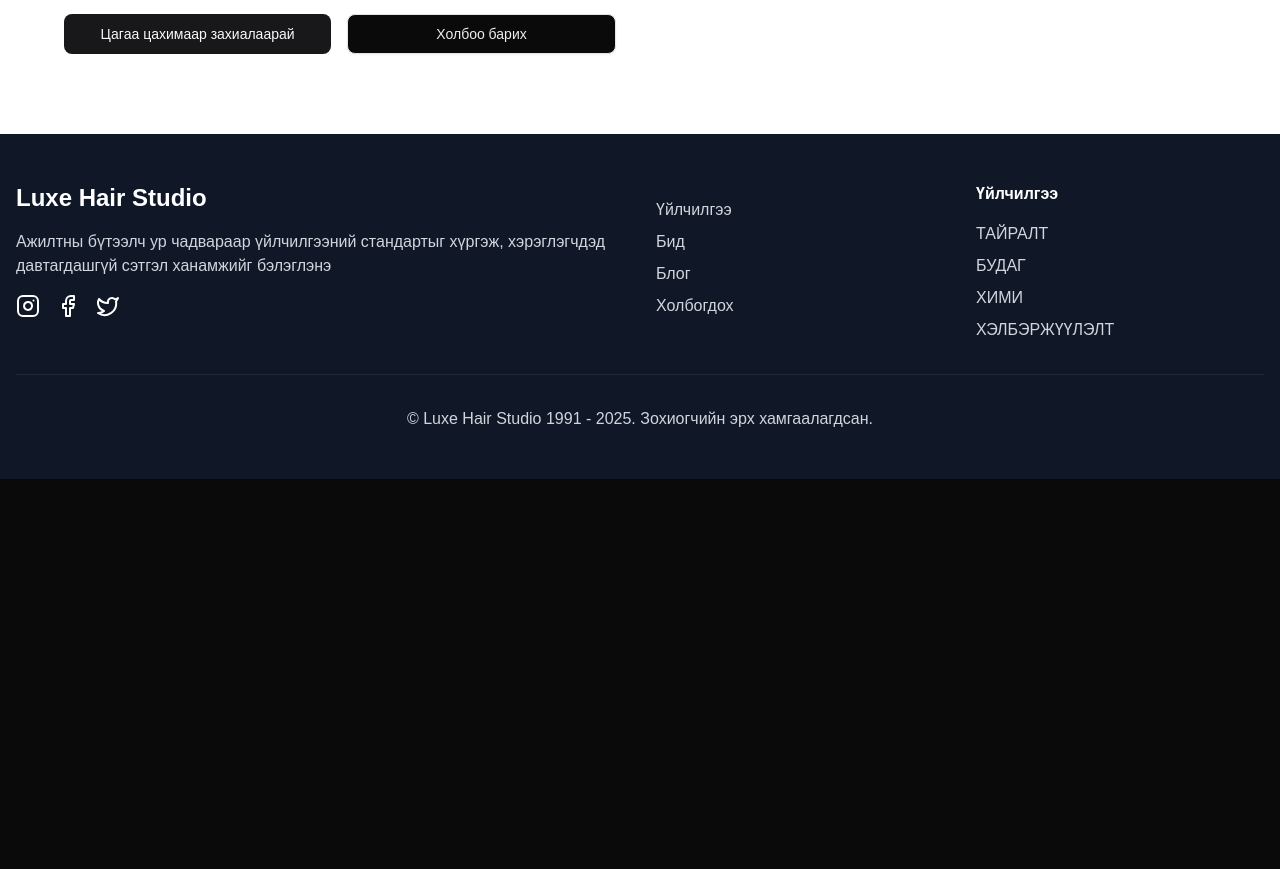
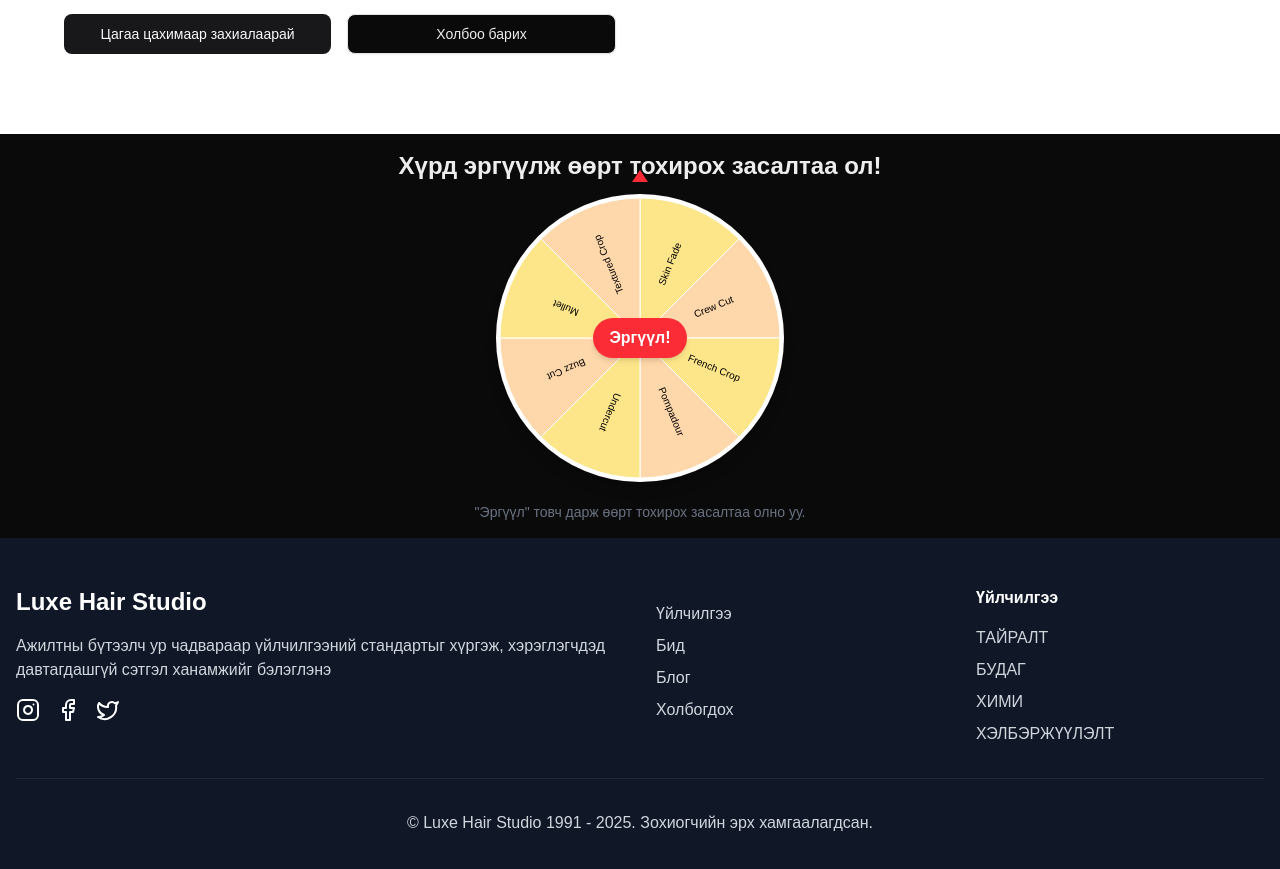
Before and after one commit to hatakiii/barbershop-app1, a Next.js app: page / in a window 1280 px wide. Shown: the part 6040-6909 px from the top of the page. Before the commit the page ends 6519 px from the top, so only its background shows below. Built offline with nearby package versions, Linux system fonts and the light colour scheme.

Commit message:
new component

```diff
--- /dev/null
+++ b/app/_components/HaircutWheel.tsx
@@ -0,0 +1,173 @@
+import React, { useState, useRef } from "react";
+
+// HaircutWheelComponent.tsx (TypeScript version)
+// Spinner wheel for haircut selection (React + Tailwind)
+
+interface Hairstyle {
+  id: number;
+  name: string;
+  subtitle: string;
+}
+
+export function HaircutWheel() {
+  const hairstyles: Hairstyle[] = [
+    { id: 1, name: "Skin Fade", subtitle: "Clean sides, soft top" },
+    { id: 2, name: "Crew Cut", subtitle: "Low-maintenance classic" },
+    { id: 3, name: "French Crop", subtitle: "Textured fringe" },
+    { id: 4, name: "Pompadour", subtitle: "Volume & style" },
+    { id: 5, name: "Undercut", subtitle: "Sharp contrast" },
+    { id: 6, name: "Buzz Cut", subtitle: "Very short & bold" },
+    { id: 7, name: "Mullet", subtitle: "Retro & edgy" },
+    { id: 8, name: "Textured Crop", subtitle: "Modern textured look" },
+  ];
+
+  const segmentAngle = 360 / hairstyles.length;
+  const [isSpinning, setIsSpinning] = useState<boolean>(false);
+  const [selected, setSelected] = useState<Hairstyle | null>(null);
+  const wheelRef = useRef<SVGSVGElement | null>(null);
+
+  function getRandomIndex(): number {
+    return Math.floor(Math.random() * hairstyles.length);
+  }
+
+  function spin() {
+    if (isSpinning) return;
+    setSelected(null);
+    setIsSpinning(true);
+
+    const index = getRandomIndex();
+
+    const fullSpins = 6;
+    const targetSegmentCenter = index * segmentAngle + segmentAngle / 2;
+    const finalRotation = fullSpins * 360 + (360 - targetSegmentCenter);
+
+    const wheel = wheelRef.current;
+    if (!wheel) return;
+
+    wheel.style.transition = "transform 4s cubic-bezier(.17,.67,.31,1)";
+    wheel.style.transform = `rotate(${finalRotation}deg)`;
+
+    const handleEnd = () => {
+      wheel.style.transition = "";
+      const normalized = finalRotation % 360;
+      wheel.style.transform = `rotate(${normalized}deg)`;
+
+      setTimeout(() => {
+        setSelected(hairstyles[index]);
+        setIsSpinning(false);
+      }, 50);
+
+      wheel.removeEventListener("transitionend", handleEnd);
+    };
+
+    wheel.addEventListener("transitionend", handleEnd);
+  }
+
+  function resetWheel() {
+    const wheel = wheelRef.current;
+    if (!wheel) return;
+    wheel.style.transition = "transform 0.4s ease";
+    wheel.style.transform = `rotate(0deg)`;
+    setSelected(null);
+    setIsSpinning(false);
+  }
+
+  return (
+    <div className="max-w-xl mx-auto p-4">
+      <h3 className="text-2xl font-semibold text-center mb-3">
+        Хүрд эргүүлж өөрт тохирох засалтаа ол!
+      </h3>
+
+      <div className="relative flex items-center justify-center">
+        <div className="absolute top-0 -mt-6 w-0 h-0 border-l-8 border-r-8 border-b-12 border-transparent border-b-red-500"></div>
+
+        <div className="w-72 h-72 rounded-full shadow-lg overflow-hidden flex items-center justify-center bg-white">
+          <svg
+            ref={wheelRef}
+            width="288"
+            height="288"
+            viewBox="0 0 288 288"
+            className="transform"
+            style={{ borderRadius: "50%" } as React.CSSProperties}
+          >
+            <g transform="translate(144 144)">
+              {hairstyles.map((h, i) => {
+                const startAngle = i * segmentAngle - 90;
+                const endAngle = (i + 1) * segmentAngle - 90;
+                const a0 = (startAngle * Math.PI) / 180;
+                const a1 = (endAngle * Math.PI) / 180;
+                const large = segmentAngle > 180 ? 1 : 0;
+
+                const x0 = Math.cos(a0) * 140;
+                const y0 = Math.sin(a0) * 140;
+                const x1 = Math.cos(a1) * 140;
+                const y1 = Math.sin(a1) * 140;
+
+                const path = `M 0 0 L ${x0} ${y0} A 140 140 0 ${large} 1 ${x1} ${y1} Z`;
+                const textAngle = startAngle + segmentAngle / 2;
+
+                return (
+                  <g key={h.id}>
+                    <path
+                      d={path}
+                      fill={i % 2 === 0 ? "#FDE68A" : "#FED7AA"}
+                      stroke="#fff"
+                    />
+                    <g transform={`rotate(${textAngle}) translate(80 0)`}>
+                      <text
+                        x="0"
+                        y="0"
+                        fontSize="10"
+                        textAnchor="middle"
+                        dominantBaseline="middle"
+                      >
+                        {h.name}
+                      </text>
+                    </g>
+                  </g>
+                );
+              })}
+            </g>
+          </svg>
+
+          <div className="absolute">
+            <button
+              onClick={spin}
+              disabled={isSpinning}
+              className={`px-4 py-2 rounded-full shadow-md font-semibold ${
+                isSpinning
+                  ? "opacity-60 cursor-not-allowed"
+                  : "bg-red-500 text-white"
+              }`}
+            >
+              {isSpinning ? "Эргүүлж байна..." : "Эргүүл!"}
+            </button>
+          </div>
+        </div>
+      </div>
+
+      <div className="mt-5 text-center">
+        {selected ? (
+          <div className="inline-block bg-white shadow p-4 rounded-lg">
+            <h4 className="text-lg font-bold">
+              Сонгосон засалт: {selected.name}
+            </h4>
+            <p className="text-sm text-gray-600">{selected.subtitle}</p>
+            <div className="mt-3 flex gap-2 justify-center">
+              <button className="px-3 py-1 rounded bg-green-500 text-white font-medium">
+                Book Now
+              </button>
+              <button onClick={resetWheel} className="px-3 py-1 rounded border">
+                Try Again
+              </button>
+            </div>
+          </div>
+        ) : (
+          <p className="text-sm text-gray-500">
+            "Эргүүл" товч дарж өөрт тохирох засалтаа олно уу.
+          </p>
+        )}
+      </div>
+    </div>
+  );
+}
--- a/app/page.tsx
+++ b/app/page.tsx
@@ -8,17 +8,20 @@
 import { Footer } from "./_components/Footer";
 import { HairstyleGallery } from "./_components/HairStyleGallery";
 import { GeminiChat } from "./_components/GeminiChat";
+import { HaircutWheel } from "./_components/HaircutWheel";
 
 export default function Home() {
   return (
     <div>
       <Header />
       <Hero />
+
       <HairstyleGallery />
       <Services />
       <Team />
       <Gallery />
       <Contact />
+      <HaircutWheel />
       <Footer />
       <div className="absolute right-9 bottom-9">
         <GeminiChat />
```
